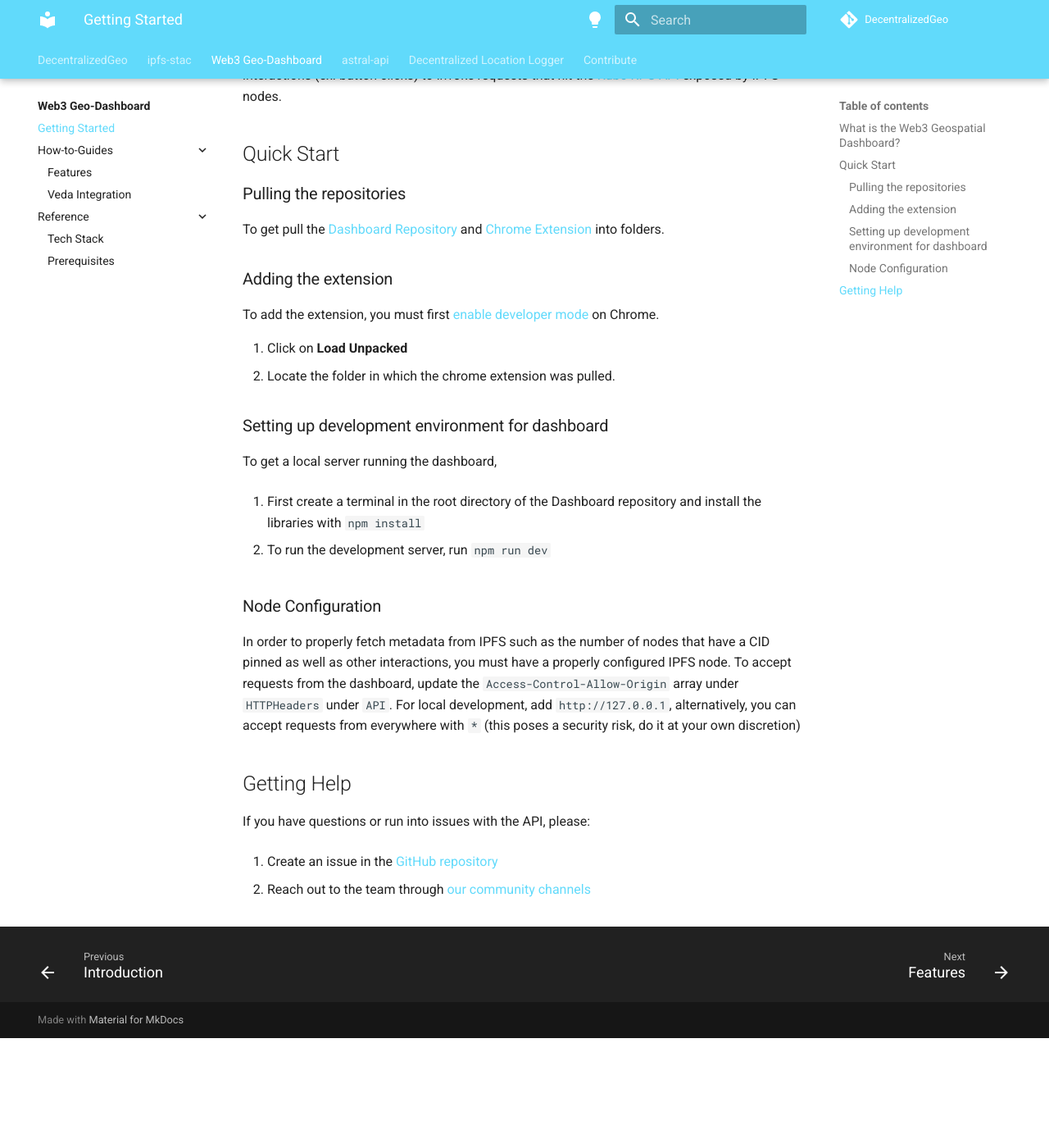
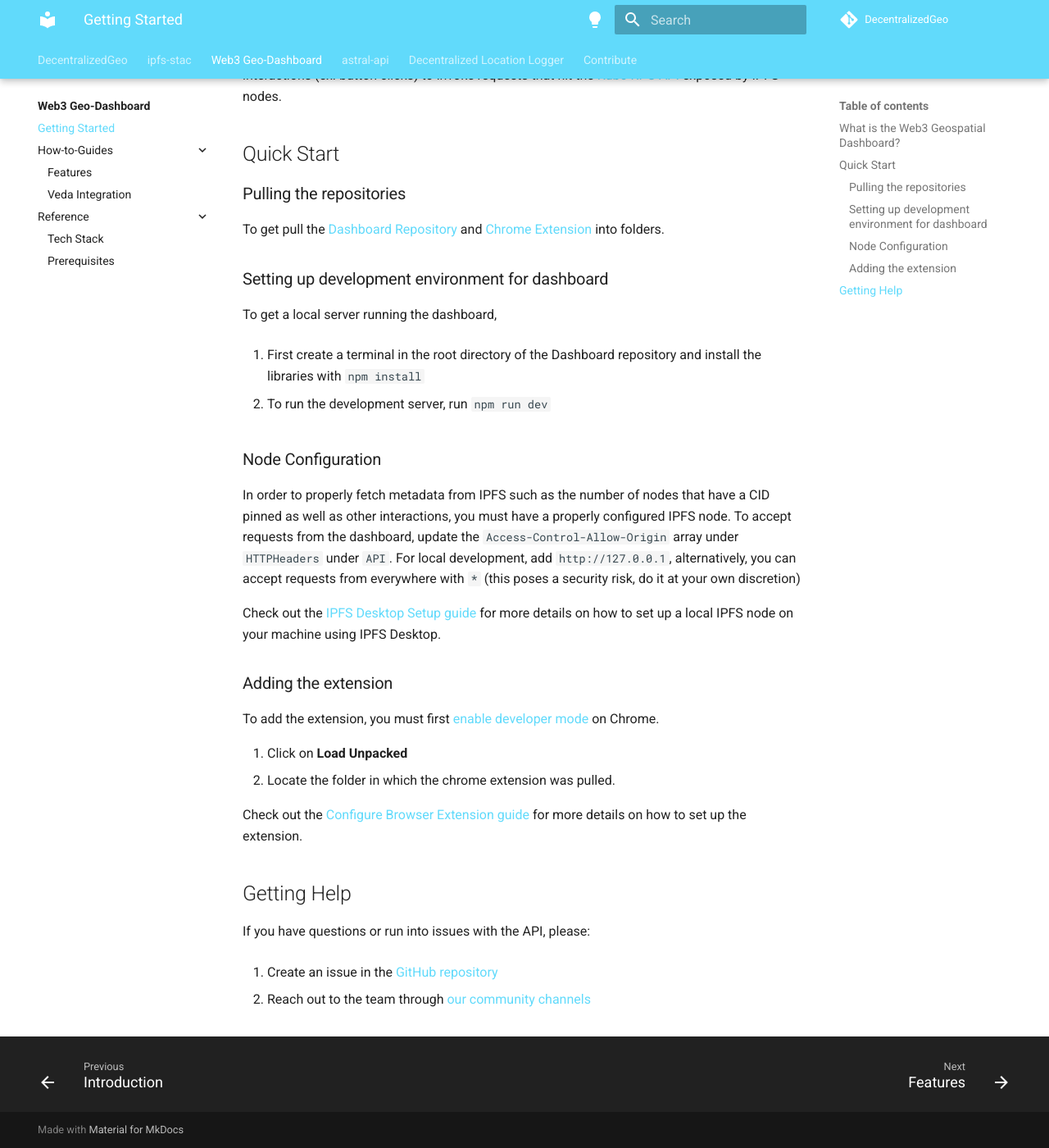
Before and after one commit to DecentralizedGeo/DecentralizedGeo-hub, an MkDocs documentation site: the page built from docs/ecosystem/web3-geospatial-dashboard/getting-started.md, in a window 1280 px wide and 1400 px high, scrolled down 526 px. Shown: the whole window at 82% size. Built offline with MkDocs 1.6.1 and Material for MkDocs 9.7.7, drawn with Linux system fonts in a browser that asks for light colours; before the commit the page ends 1792 px from its top, so only the background shows below that.

Commit message:
Reorganize 'Adding the extension' section in getting-started.md for clarity and include additional setup guide link

```diff
--- a/docs/ecosystem/web3-geospatial-dashboard/getting-started.md
+++ b/docs/ecosystem/web3-geospatial-dashboard/getting-started.md
@@ -31,6 +24,17 @@
 
 In order to properly fetch metadata from IPFS such as the number of nodes that have a CID pinned as well as other interactions, you must have a properly configured IPFS node. To accept requests from the dashboard, update the `Access-Control-Allow-Origin` array under `HTTPHeaders` under `API`. For local development, add `http://127.0.0.1`, alternatively, you can accept requests from everywhere with `*` (this poses a security risk, do it at your own discretion)
 
+Check out the [IPFS Desktop Setup guide](https://docs.ipfs.tech/concepts/ipfs-desktop/) for more details on how to set up a local IPFS node on your machine using IPFS Desktop.
+
+### Adding the extension
+
+To add the extension, you must first [enable developer mode](https://developer.chrome.com/docs/extensions/get-started/tutorial/hello-world#load-unpacked) on Chrome.
+
+1. Click on **Load Unpacked**
+2. Locate the folder in which the chrome extension was pulled.
+
+Check out the [Configure Browser Extension guide](how-to-setup-extension.md) for more details on how to set up the extension.
+
 ## Getting Help
 
 If you have questions or run into issues with the API, please:
```
Also changed, not shown: other parts of docs/ecosystem/web3-geospatial-dashboard/getting-started.md (+0 -7 lines).
